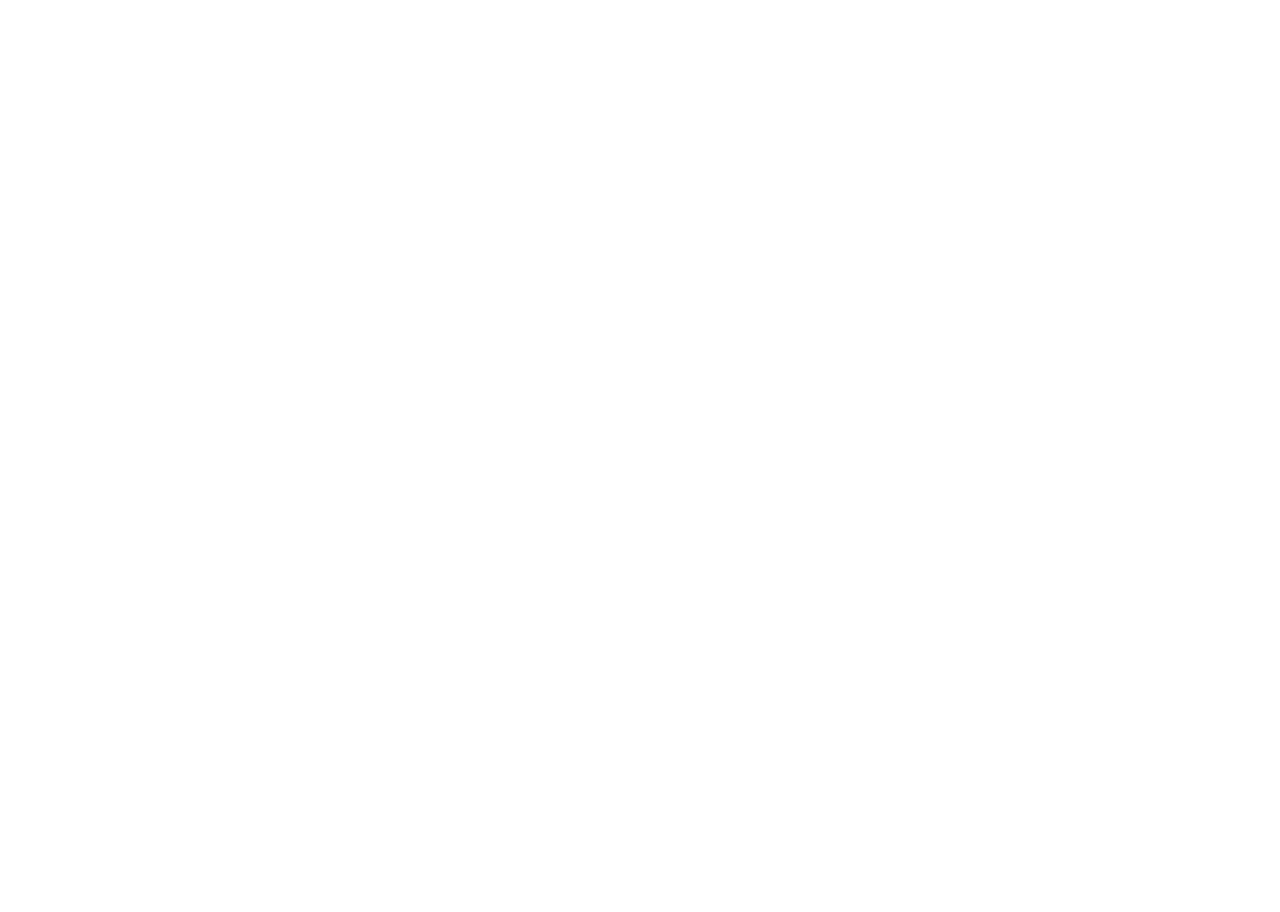
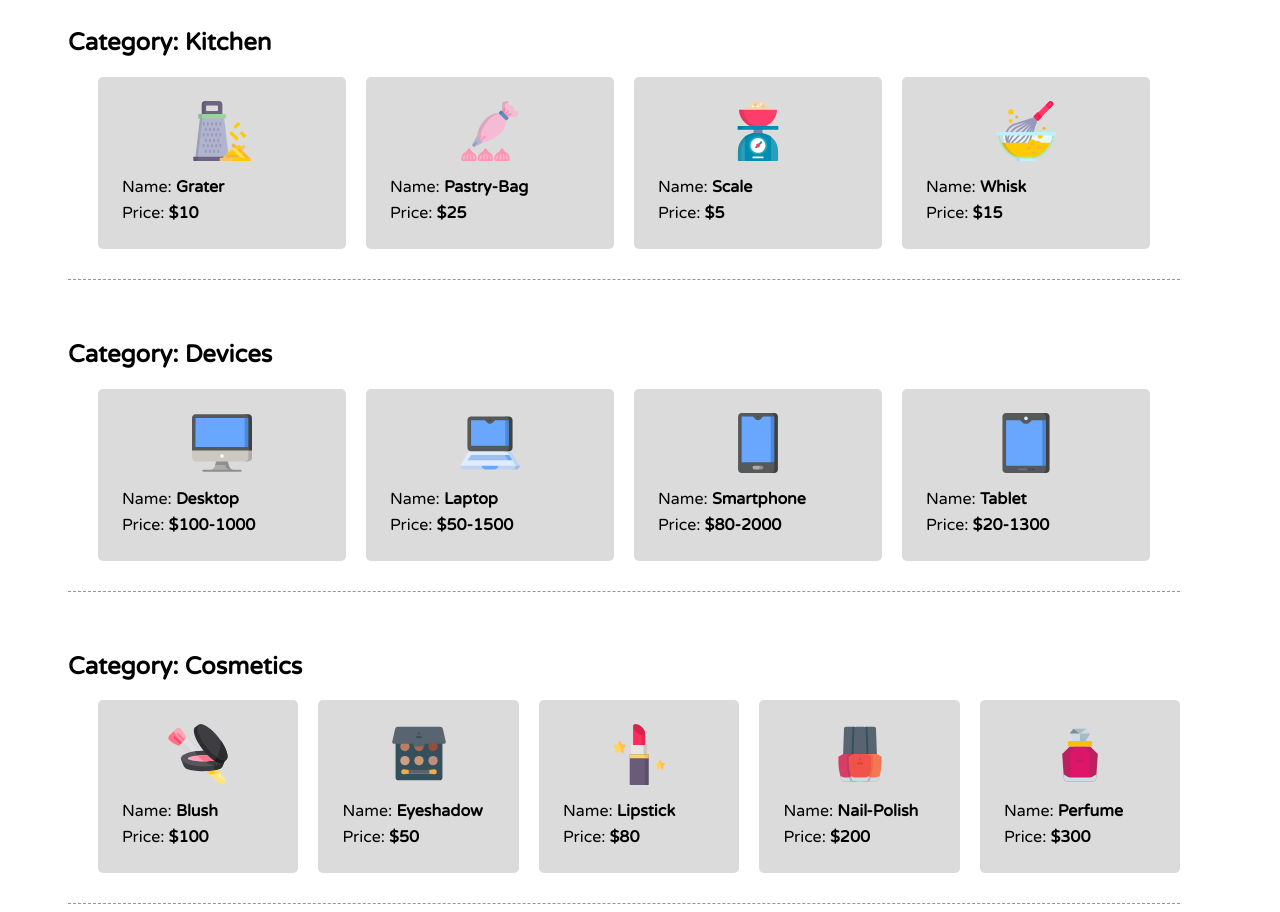
Before and after one commit to MartaSmuk/rendering_of_goods_hw_22, a plain HTML site: page index.html in a window 1280 px wide. Before the commit the page ends 800 px from the top, so only its background shows below. Drawn offline with Linux system fonts and the light colour scheme.

Commit message:
added css styling

```diff
--- a/index.html
+++ b/index.html
@@ -4,6 +4,8 @@
     <meta charset="UTF-8">
     <meta name="viewport" content="width=device-width, initial-scale=1.0">
     <title>Document</title>
+    <link href="https://fonts.googleapis.com/css2?family=Varela+Round&display=swap" rel="stylesheet">
+    <link rel="stylesheet" href="style.css">
 </head>
 <body>
     <script src="main.js"></script>
--- a/main.js
+++ b/main.js
@@ -1,61 +1,61 @@
 "use strict";
 let kitchenProducts = [
 	{
-		type: 'grater',
+		type: 'Grater',
 		price: 10
 	},
 	{
-		type: 'pastry-bag',
+		type: 'Pastry-Bag',
 		price: 25
 	},
 	{
-		type: 'scale',
+		type: 'Scale',
 		price: 5
 	},
 	{
-		type: 'whisk',
+		type: 'Whisk',
 		price: 15
 	}
 ];
 
 let devicesProducts = [
 	{
-		type: 'desktop',
+		type: 'Desktop',
 		price: [100,1000]
 	},
 	{
-		type: 'laptop',
+		type: 'Laptop',
 		price: [50,1500]
 	},
 	{
-		type: 'smartphone',
+		type: 'Smartphone',
 		price: [80,2000]
 	},
 	{
-		type: 'tablet',
+		type: 'Tablet',
 		price: [20,1300]
 	}
 ];
 
 let cosmeticsProducts = [
 	{
-		type: 'blush',
+		type: 'Blush',
 		price: 100
 	},
 	{
-		type: 'eyeshadow',
+		type: 'Eyeshadow',
 		price: 50
 	},
 	{
-		type: 'lipstick',
+		type: 'Lipstick',
 		price: 80
 	},
 	{
-		type: 'nail-polish',
+		type: 'Nail-Polish',
 		price: 200
 	},
 	{
-		type: 'perfume',
+		type: 'Perfume',
 		price: 300,
 	}
 ];
@@ -76,5 +76,78 @@ let Cosmetics = {
 }
 
 //Всім товарам з массивів kitchenProducts, devicesProducts, cosmeticsProducts
-//добавити в якості об'єкта-прототипа об'єкти, ствоорені на першому кроці.
+//добавити в якості об'єкта-прототипа об'єкти, створені на першому кроці.
 //Після цього, доповнити кожен товар своїми властивостями.
+// let grater = Object.create(Kitchen);
+// grater.type = 'grater';
+// grater.price = 10;
+// console.log(Kitchen);
+// console.log(grater);
+
+let aProds = [
+    kitchenProducts = kitchenProducts.map(item => Object.assign(Object.create(Kitchen), item)),
+    devicesProducts = devicesProducts.map(item => Object.assign(Object.create(Devices), item)),
+    cosmeticsProducts = cosmeticsProducts.map(item => Object.assign(Object.create(Cosmetics), item)),
+]
+
+let showKitchenProds = [];
+kitchenProducts.map(prod => {
+    showKitchenProds.push(
+        `<div class="product__cell">
+            <div class="product__image">
+                <img src="img/kitchen/${prod.type}.svg" alt="${prod.type}">
+            </div>
+            <div class="product__desc">
+                <p>Name: <span class="product__name">${prod.type}</span></p>
+                <p>Price: <span class="product__name">$${prod.price}</span></p>
+            </div>
+        </div>`
+    )
+})
+
+let showDevicesProducts = [];
+devicesProducts.map(prod => {
+    showDevicesProducts.push(
+       `<div class="product__cell">
+            <div class="product__image">
+                <img src="img/devices/${prod.type}.svg" alt="${prod.type}">
+            </div>
+            <div class="product__desc">
+                <p>Name: <span class="product__name">${prod.type}</span></p>
+                <p>Price: <span class="product__name">$${Array.isArray(prod.price) === true ? String(prod.price[0])+ "-" +String(prod.price[1]) : prod.price}</span></p>
+            </div>
+        </div>`
+    )
+})
+
+let showCosmeticsProducts = [];
+cosmeticsProducts.map(prod => {
+    showCosmeticsProducts.push(
+       `<div class="product__cell">
+            <div class="product__image">
+                <img src="img/cosmetics/${prod.type}.svg" alt="${prod.type}">
+            </div>
+            <div class="product__desc">
+                <p>Name: <span class="product__name">${prod.type}</span></p>
+                <p>Price: <span class="product__name">$${prod.price}</span></p>
+            </div>
+        </div>`
+    )
+})
+
+document.write(
+    `<div class="categories">
+        <div class="kitchen">
+            <h2>Category: Kitchen</h2>
+            <div class="category__kitchen">${showKitchenProds.join(" ")}</div>
+        </div>
+        <div class="devices">
+            <h2>Category: Devices</h2>
+            <div class="category__kitchen">${showDevicesProducts.join(" ")}</div>
+        </div>
+        <div class="devices">
+            <h2>Category: Cosmetics</h2>
+            <div class="category__kitchen">${showCosmeticsProducts.join(" ")}</div>
+        </div>
+    </div>`
+);
--- /dev/null
+++ b/style.css
@@ -0,0 +1,59 @@
+body {
+    font-family: "Varela Round", sans-serif;
+    font-weight: 400;
+    font-style: normal;
+}
+
+.categories{
+    display: flex;
+    flex-direction: column;
+    gap: 40px;
+}
+
+.kitchen,
+.devices {
+    margin-left: 60px;
+    width: 88%;
+    padding-bottom: 30px;
+    border-bottom: 1px dashed rgb(150, 150, 150);
+}
+
+.category__kitchen {
+    display: flex;
+    flex-direction: row;
+    gap: 20px;
+    margin-left: 30px;
+}
+
+.product__image {
+    width: 60px;
+    margin: auto;
+}
+.device__image {
+    width: 60px;
+    margin: auto;
+}
+img {
+    max-width: 100%;
+    height: auto;
+}
+
+.product__desc,
+.device__desc {
+    line-height: 10px;
+}
+
+.product__name {
+    font-weight: bold;
+}
+
+.product__cell,
+.device__cell {
+    display: flex;
+    flex-direction: column;
+    background-color: rgb(219, 219, 219);
+    padding: 24px;
+    padding-bottom: 15px;
+    width: 200px;
+    border-radius: 5px;
+}
```
Also changed, not shown: img/cosmetics/Blush.svg (renamed from img/cosmetics/blush.svg), img/cosmetics/Eyeshadow.svg (renamed from img/cosmetics/eyeshadow.svg), img/cosmetics/Lipstick.svg (renamed from img/cosmetics/lipstick.svg), img/cosmetics/Nail-Polish.svg (renamed from img/cosmetics/nail-polish.svg), img/cosmetics/Perfume.svg (renamed from img/cosmetics/perfume.svg), img/devices/Desktop.svg (added), img/devices/Laptop.svg (renamed from img/devices/laptop.svg), img/devices/Smartphone.svg (renamed from img/devices/smartphone.svg), img/devices/Tablet.svg (renamed from img/devices/tablet.svg), img/devices/desktop.svg (deleted), img/kitchen/Grater.svg (renamed from img/kitchen/grater.svg), img/kitchen/Pastry-Bag.svg (renamed from img/kitchen/pastry-bag.svg), img/kitchen/Scale.svg (renamed from img/kitchen/scale.svg), img/kitchen/Whisk.svg (renamed from img/kitchen/whisk.svg).
